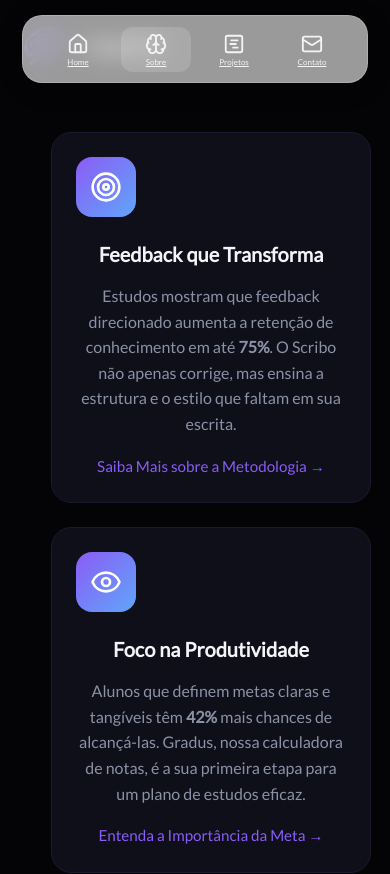
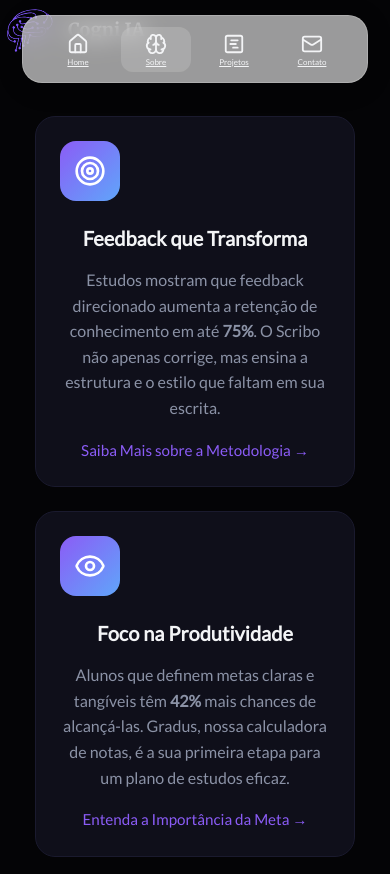
Before and after one commit to SUPERNVX/Cogni, a React (Vite) app: page /about in a window 390 px wide. Shown: the top 874 px of the page. Built offline with nearby package versions, Linux system fonts and the light colour scheme.

Commit message:
FINAL FIX: remove padding conflicts and standardize mobile widths

```diff
--- a/src/components/MagicBento.css
+++ b/src/components/MagicBento.css
@@ -282,7 +282,7 @@
 /* === MOBILE RESPONSIVO MAGICBENTO === */
 @media (max-width: 768px) {
   .magic-bento-container {
-    width: 100%;
+    width: 100vw;
     padding: 2rem 0;
     display: flex;
     justify-content: center;
@@ -290,6 +290,7 @@
     min-height: 100vh;
     margin: 0;
     overflow-x: hidden;
+    box-sizing: border-box;
   }
 
   .bento-grid {
--- a/src/pages/HomePage.css
+++ b/src/pages/HomePage.css
@@ -380,11 +380,13 @@
   }
 
   .glass-widget-container {
-    width: 100%;
-    padding: 0 1rem;
+    width: 100vw;
+    padding: 0;
+    margin: 0;
     display: flex;
     justify-content: center;
     align-items: center;
+    box-sizing: border-box;
   }
 
   .glass-widget-main {
--- a/src/style.css
+++ b/src/style.css
@@ -34,20 +34,29 @@ body {
 @media (max-width: 768px) {
   body, html {
     overflow-x: hidden !important;
-    width: 100%;
-    position: relative;
+    width: 100vw;
+    margin: 0;
+    padding: 0;
   }
 
   .app-container {
     overflow-x: hidden !important;
-    width: 100%;
-    position: relative;
+    width: 100vw;
+    margin: 0;
+    padding: 0;
+  }
+
+  .main-content-wrapper {
+    padding: 0 !important; /* Remove padding que empurra para direita */
+    margin: 0;
+    width: 100vw;
   }
 
   .main-content {
     overflow-x: hidden !important;
-    width: 100%;
-    position: relative;
+    width: 100vw;
+    margin: 0;
+    padding: 0;
   }
 }
 
@@ -1358,31 +1367,15 @@ body {
 /* === MOBILE RESPONSIVO COMPLETO - TODAS AS SEÇÕES === */
 @media (max-width: 768px) {
 
-    /* GLOBAL - Previne scroll horizontal */
-    body, html {
-        overflow-x: hidden !important;
-        width: 100vw;
-    }
-
-    .app-container {
-        overflow-x: hidden !important;
-        width: 100vw;
-    }
-
-    .main-content {
-        overflow-x: hidden !important;
-        width: 100vw;
-        padding: 0;
-    }
-
     /* === SEÇÃO CONTACT === */
     .contact-container {
-        width: 100%;
+        width: 100vw;
         padding: 2rem 0;
         display: flex;
         justify-content: center;
         align-items: center;
         margin: 0;
+        box-sizing: border-box;
     }
 
     .contact-card {
@@ -1413,12 +1406,13 @@ body {
 
     /* === SEÇÃO ABOUT === */
     .about-container {
-        width: 100%;
+        width: 100vw;
         padding: 2rem 0;
         margin: 0;
         display: flex;
         justify-content: center;
         align-items: center;
+        box-sizing: border-box;
     }
 
     .about-grid {
@@ -1455,12 +1449,13 @@ body {
 
     /* === SEÇÃO PROJECTS === */
     .magic-bento-container {
-        width: 100%;
+        width: 100vw;
         padding: 2rem 0;
         display: flex;
         justify-content: center;
         align-items: center;
         margin: 0;
+        box-sizing: border-box;
     }
 
     .bento-grid {
```
